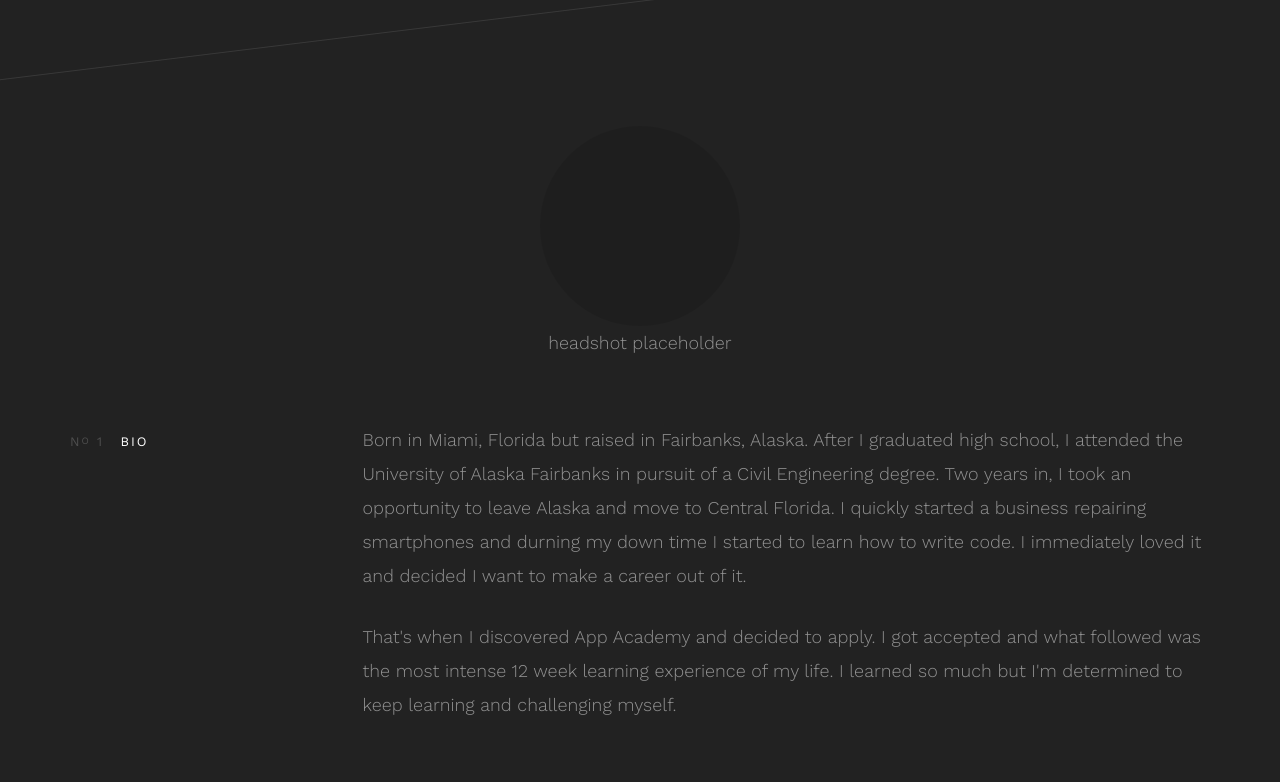
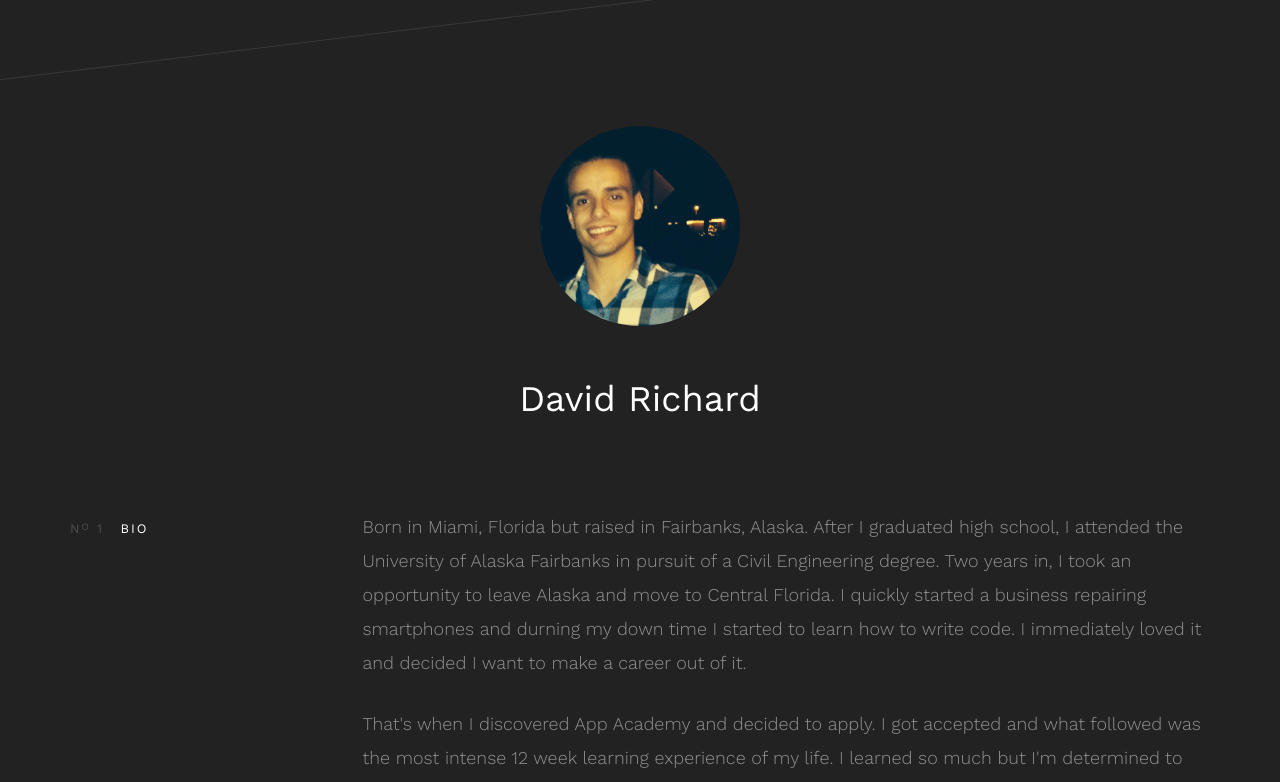
Before and after one commit to davidrichard23/davidrichard23.github.io, a plain HTML site: page about.html in a window 1280 px wide. Shown: the part 800-1582 px from the top of the page. Drawn offline with nearby package versions, Linux system fonts and the light colour scheme; some packages are replaced by stand-ins of ours; files whose address does not match are found by name; a web font is replaced by a local one.

Commit message:
add headshot

```diff
--- a/about.html
+++ b/about.html
@@ -130,11 +130,11 @@
 				<div class="row">
 					<div class="col-md-12">
 
-						<div class="row row-bottom-padded-sm animate-box center">
+            <div class="row row-bottom-padded-sm animate-box center">
               <div id="headshot">
-                <img src="" alt="">
+                <img src="images/headshot.jpg" alt="">
               </div>
-              <p>headshot placeholder</p>
+              <h1>David Richard</h1>
             </div>
 
 						<div class="row row-bottom-padded-sm animate-box">
--- a/css/style.css
+++ b/css/style.css
@@ -987,6 +987,11 @@ h1, h2, h3, h4, h5, h6 {
   height: 200px;
   background-color: rgba(0, 0, 0, 0.1);
   border-radius: 100px;
+  overflow: hidden;
+}
+#headshot img {
+  width: 100%;
+  height: 100%;
 }
 
 /*# sourceMappingURL=style.css.map */
```
Also changed, not shown: images/headshot.jpg (added).
